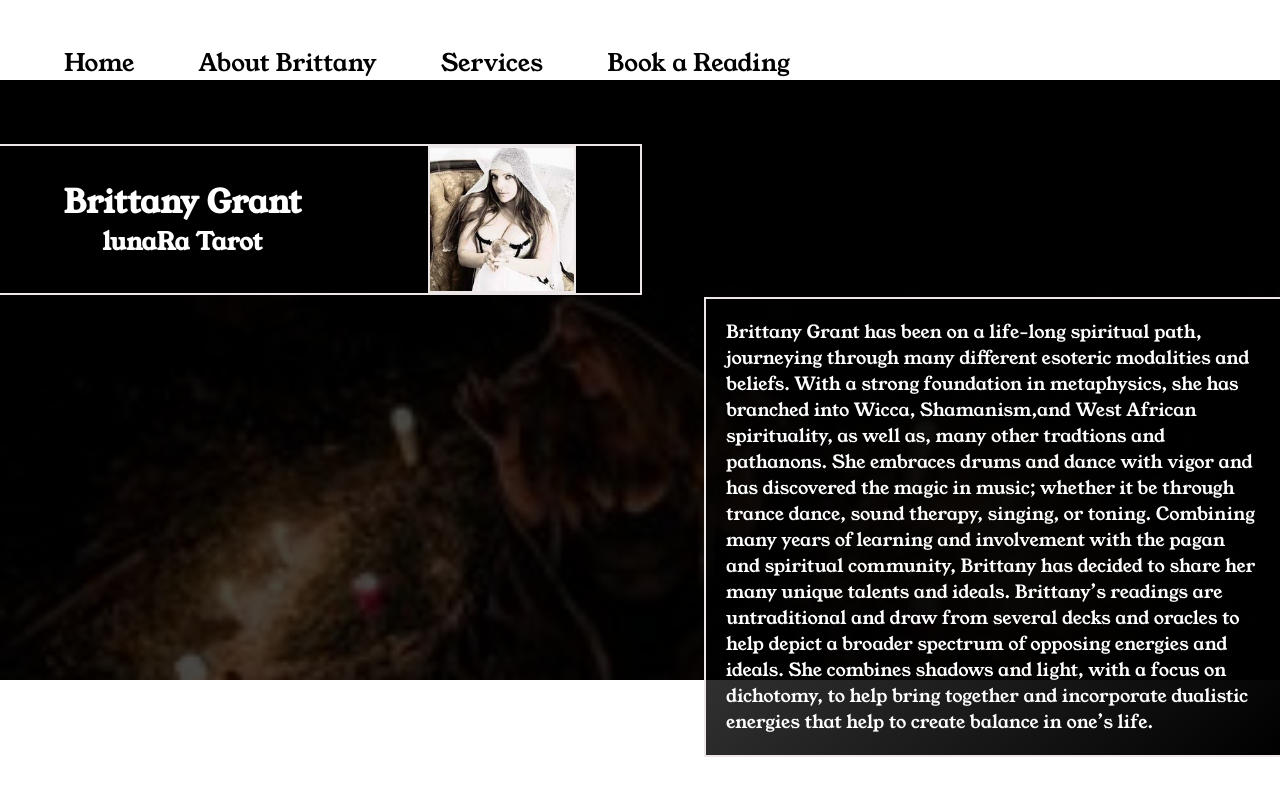
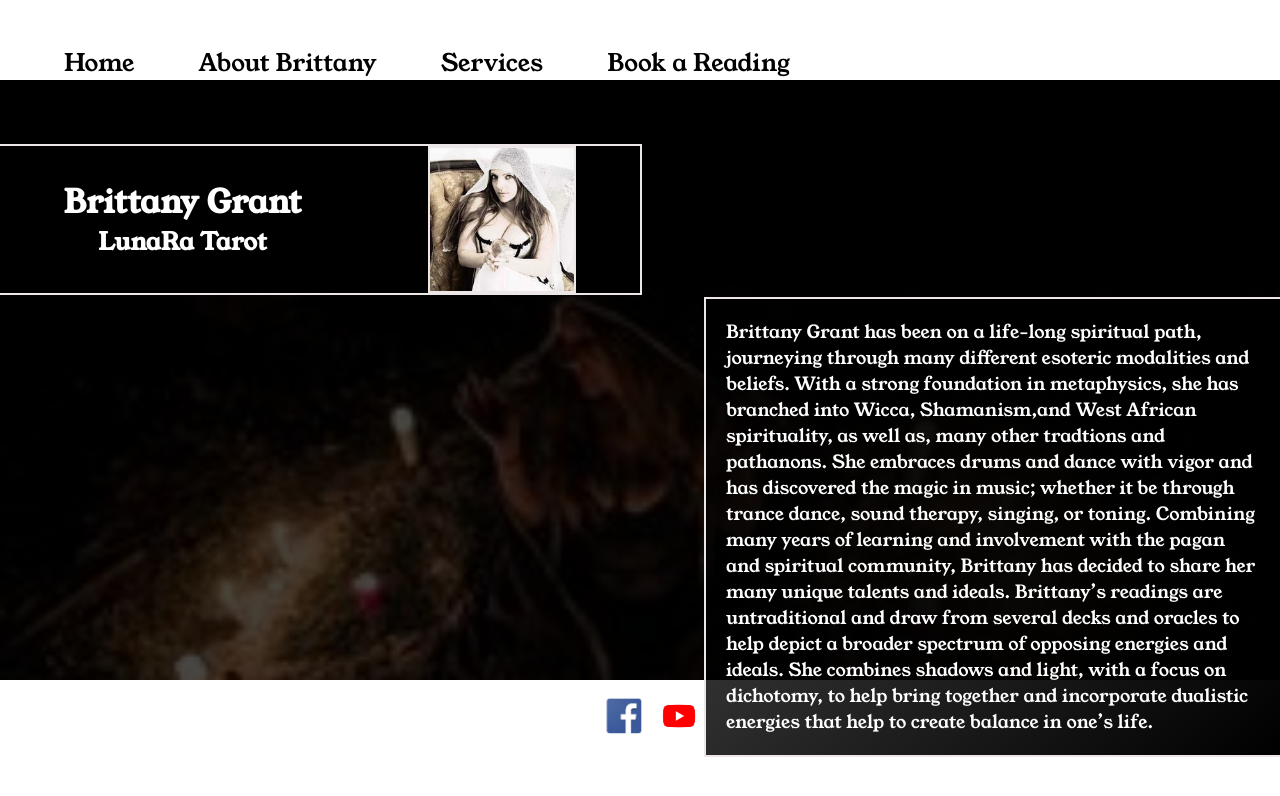
Before and after one commit to britgrant/britgrant.github.io, a website: page about.html in a window 1280 px wide. Drawn offline with nearby package versions, Linux system fonts and the light colour scheme.

Commit message:
Sanbox updates 10.2.23 (morning)

```diff
--- a/about.html
+++ b/about.html
@@ -33,7 +33,7 @@
                 <div class="photo-container">
                     <div class="text-container">
                         <h2>Brittany Grant</h2>
-                        <h3>lunaRa Tarot</h3>
+                        <h3>LunaRa Tarot</h3>
                     </div>
                     <img src="styles/images/brit_0.jpg" id="headshot">
                 </div>
@@ -44,11 +44,13 @@
         <!-- FOOTER LINKS START -->
         </div>
     </main>
-        <!-- <section class="link-container"> -->
+        <section class="link-container">
             <!-- NEW LINKEDIN LOGO -->
-                <!-- <a href="https://www.linkedin.com/in/liamproche/" target="_blank"><img src="styles/images/black-and-white-linkedin.jpg"  id="linkedin-image" class="link-image"></a>
-                <a href="https://github.com/liamproche" target="_blank"><img src="styles/images/github.png" id="github-image" class="link-image"></a>
-        </section>  -->
+            <a href="https://www.facebook.com/profile.php?id=100083318373992" target="_blank"><img src="styles/images/facebook-logo.png"  id="facebook-image" class="link-image"></a>
+            <a href="https://www.youtube.com/@lunaratarotreadings6326" target="_blank"><img src="styles/images/youtube-logo.png"  id="youtube-image" class="link-image"></a>
+            <!-- <a href="https://www.linkedin.com/in/liamproche/" target="_blank"><img src="styles/images/black-and-white-linkedin.jpg"  id="linkedin-image" class="link-image"></a>
+                <a href="https://github.com/liamproche" target="_blank"><img src="styles/images/github.png" id="github-image" class="link-image"></a> -->
+        </section>
             <!-- FOOTER LINKS END-->
     <script src="https://ajax.googleapis.com/ajax/libs/jquery/3.6.0/jquery.min.js"></script>
     <script src="app.js"></script>
--- a/styles/contact.css
+++ b/styles/contact.css
@@ -227,6 +227,10 @@ a{
     justify-content: space-around;
     width: 75%;
 }
+/* .link-container{
+    margin: 2px solid blue;
+    margin-left: 120px;
+} */
 .direct-link-container{
     display: flex;
     justify-content: center;
@@ -235,6 +239,9 @@ a{
 .direct-link{
     height: 25px;
     border: 1px solid white;
+}
+.link-container{
+    border: 2px solid red;
 }
 #rosie-project-title{
     font-size: 1.7rem;
```
Also changed, not shown: contact.html (+5 -1 lines), index.html (+6 -4 lines), services.html (+7 -4 lines), styles/images/facebook-logo.png (added), styles/images/youtube-logo.png (added).
